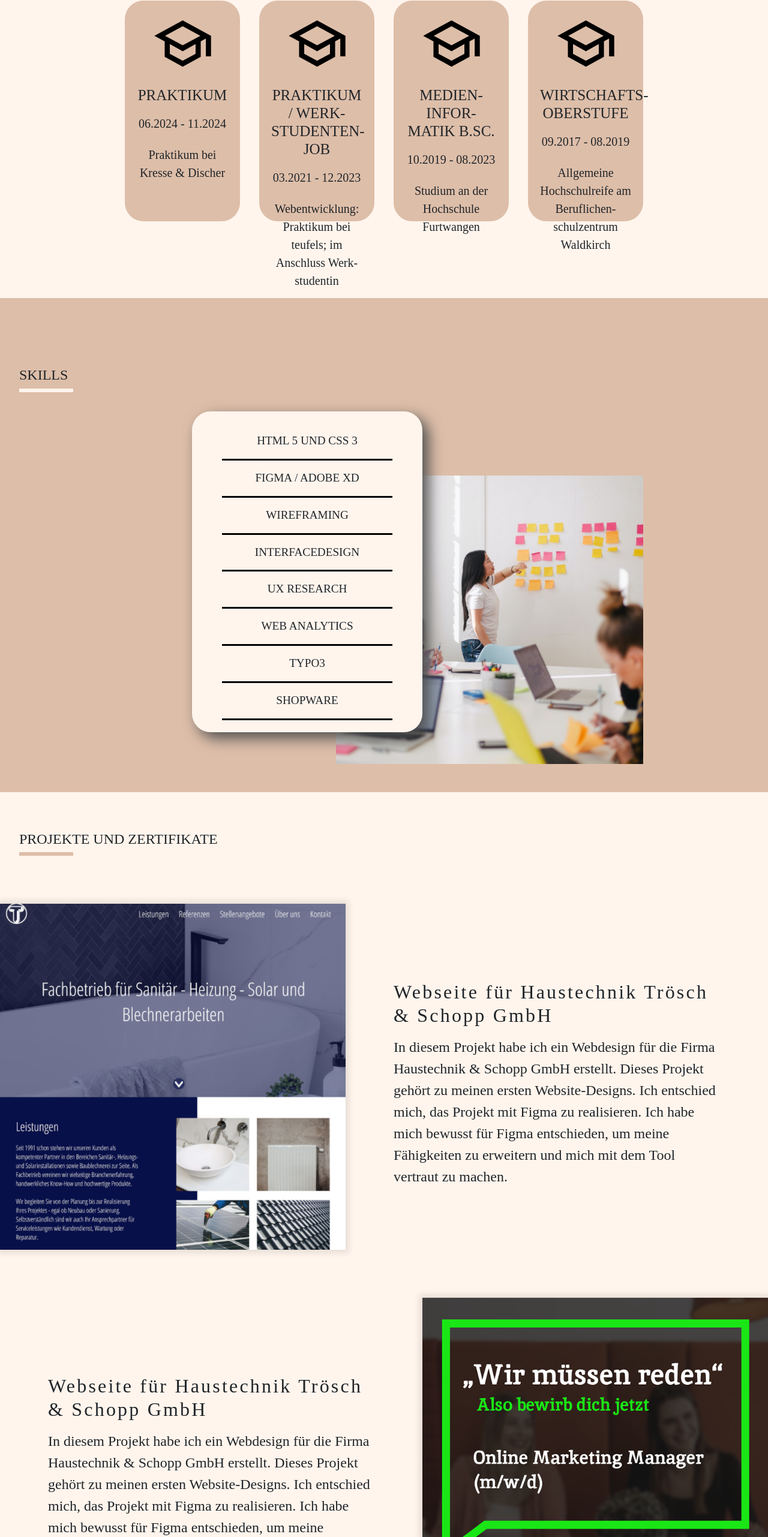
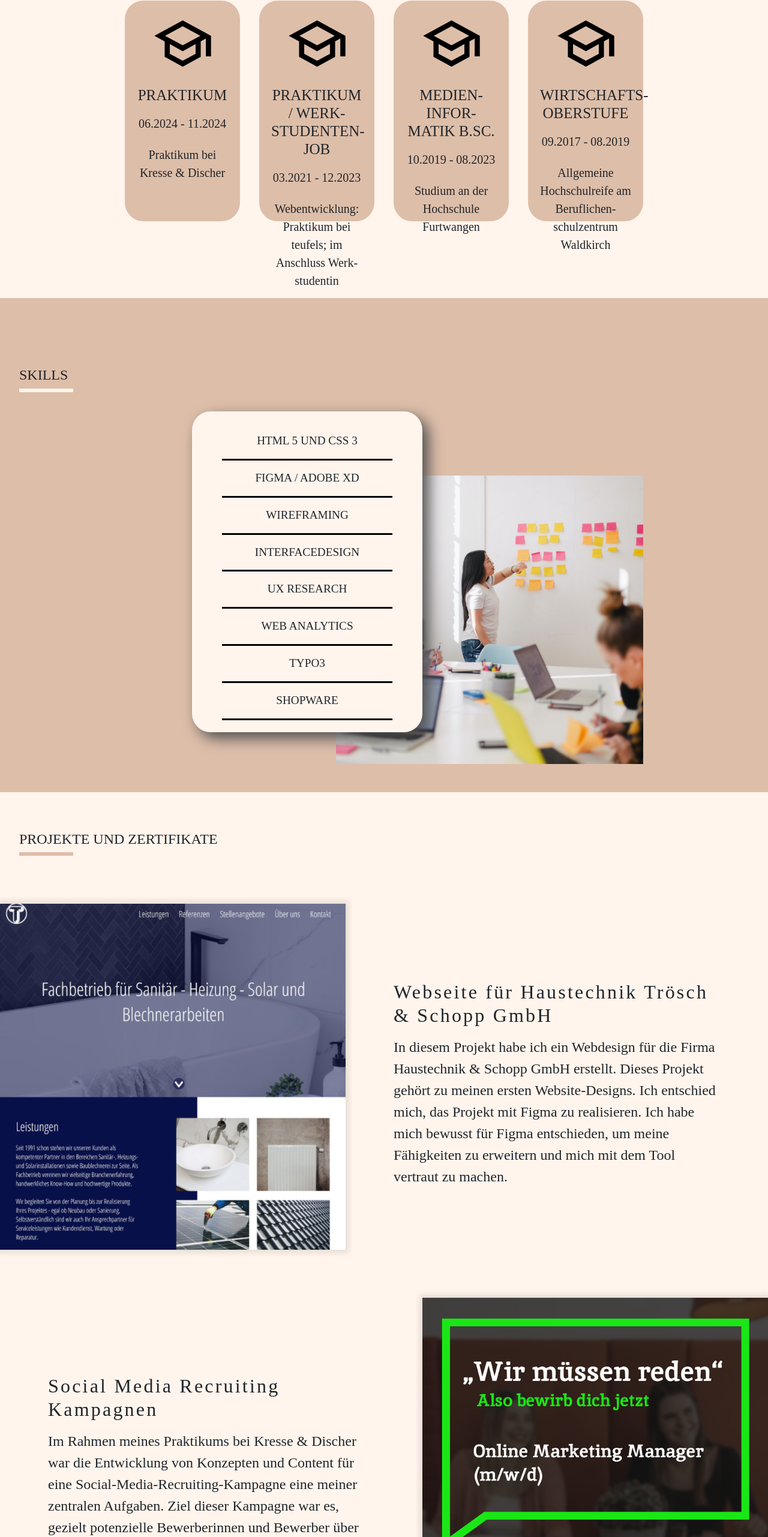
Before and after one commit to Ivorysanna/EigeneWebseite, an Astro site: page / in a window 1280 px wide. Shown: the part 857-3420 px from the top of the page at 60% size. Built offline with nearby package versions, Linux system fonts and the light colour scheme; Astro itself is replaced by a stand-in of ours.

Commit message:
Education content added
fix projects

```diff
--- a/src/components/sections/EducationPath.astro
+++ b/src/components/sections/EducationPath.astro
@@ -10,10 +10,12 @@ import Title from "~components/Title.astro";
         <SingleFlipCard title="Praktikum" dateRange="06.2024 - 11.2024" subtitle="Praktikum bei Kresse & Discher" icon="school.svg">
             <h2>Tätigkeiten</h2>
             <div class="description-item-container">
-                <p>Umsetzung dynamischer Web&shy;projekte mit Typo3</p>
-                <p>Verantwortung für die Entwicklung des Prakti-Projekts</p>
-                <p>Content&shy;pflege in Typo3 und Shopware</p>
-                <p>Internet&shy;recherche (Webseiten Testing)</p>
+                <p>Contentmanagement via Pimcore</p>
+                <p>Erstellen von Social Media Visuals</p>
+                <p>Konzeption von Social Media Recruiting Kampagnen inkl. Landing-Page (Praktiprojekt)</p>
+                <p>Recherche und Aufbau von Programmatic Ads</p>
+                <p>Konzeption, Texten und Erstellen von Content (Threads)</p>
+                <p>Erstellen von Angebots-visuals für einen Kunden des Einzelhandels</p>
             </div>
         </SingleFlipCard>
         <SingleFlipCard title="Praktikum / Werk­studenten­job" dateRange="03.2021 - 12.2023" subtitle="Webentwicklung: Praktikum bei teufels; im Anschluss Werk­studentin" icon="school.svg">
--- a/src/components/sections/Projects.astro
+++ b/src/components/sections/Projects.astro
@@ -15,8 +15,8 @@ import PictureText from "~components/PictureText.astro";
 
     <PictureText
         picture="wir-muessen-reden.png"
-        title="Webseite für Haustechnik Trösch & Schopp GmbH"
-        text="In diesem Projekt habe ich ein Webdesign für die Firma Haustechnik & Schopp GmbH erstellt. Dieses Projekt gehört zu meinen ersten Website-Designs. Ich entschied mich, das Projekt mit Figma zu realisieren. Ich habe mich bewusst für Figma entschieden, um meine Fähigkeiten zu erweitern und mich mit dem Tool vertraut zu machen."
+        title="Social Media Recruiting Kampagnen"
+        text="Im Rahmen meines Praktikums bei Kresse & Discher war die Entwicklung von Konzepten und Content für eine Social-Media-Recruiting-Kampagne eine meiner zentralen Aufgaben. Ziel dieser Kampagne war es, gezielt potenzielle Bewerberinnen und Bewerber über soziale Medien anzusprechen."
         pictureFirst={false}
         buttontext="Zu den Postings"
         href="/social-media-postings.pdf"
```
